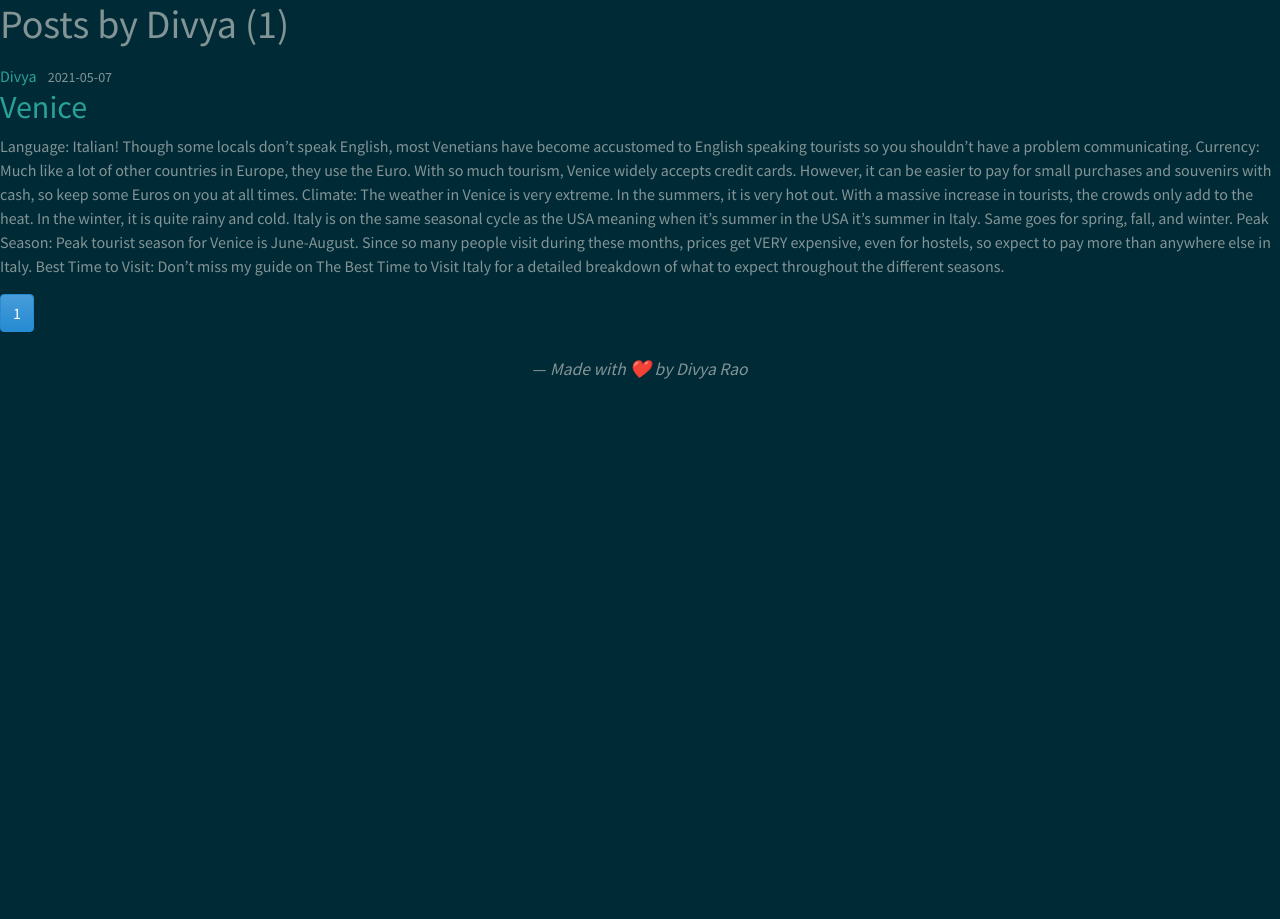
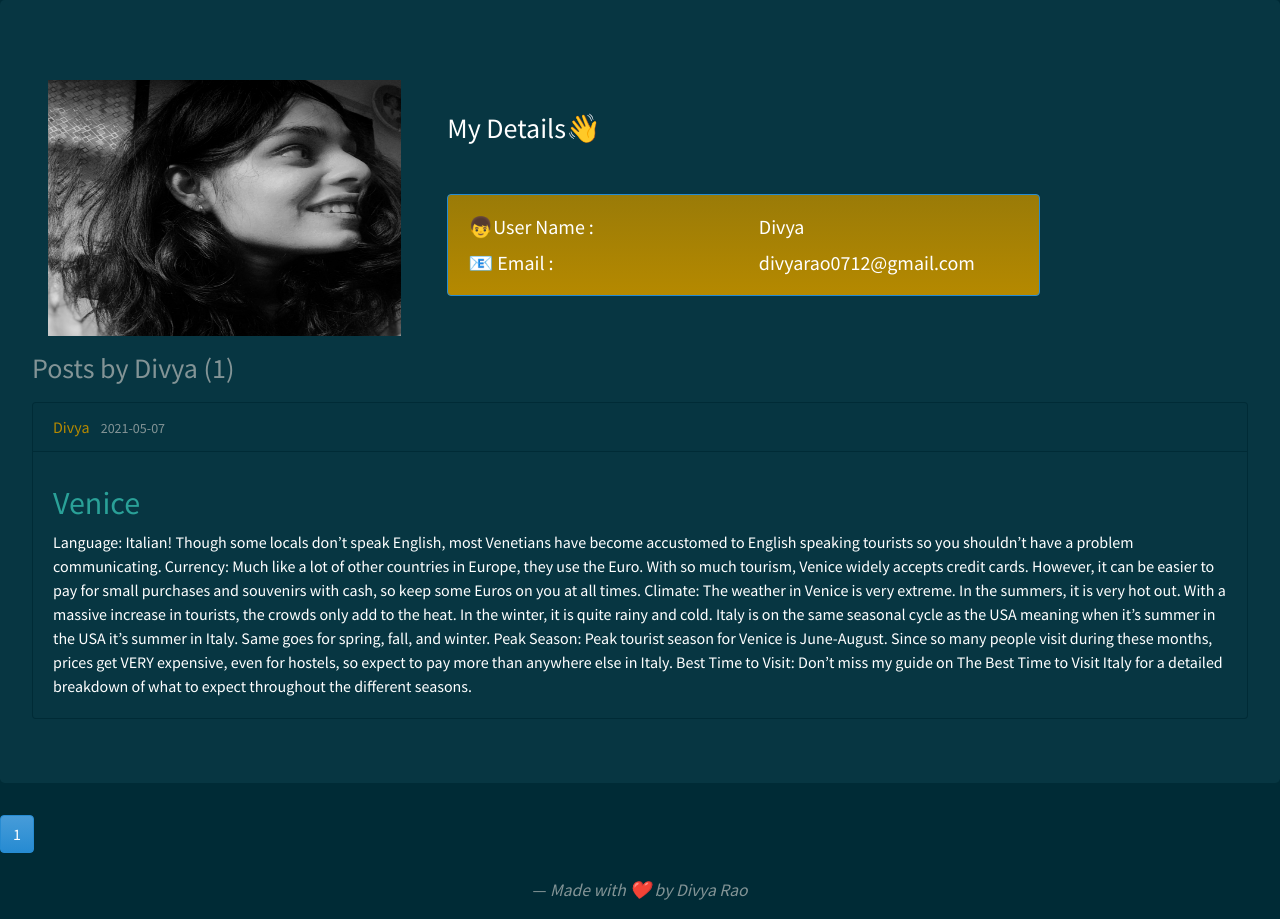
Before and after one commit to dsrao711/Yomadic, a Flask app: a page that uses flaskapp/templates/user_posts.html in a window 1280 px wide. Shown: the part 56-975 px from the top of the page. Before the commit the page ends 435 px from the top, so only its background shows below. Run offline with Flask 2, Linux system fonts and the light colour scheme; data comes from the database, SQL or seed files in the repository; some libraries are stand-ins or nearby versions.

Commit message:
User posts section addedc

```diff
--- a/flaskapp/routes.py
+++ b/flaskapp/routes.py
@@ -165,4 +165,5 @@ def user_posts(username):
     posts = Post.query.filter_by(author=user)\
         .order_by(Post.date_posted.desc())\
         .paginate(page=page, per_page=5)
-    return render_template('user_posts.html', posts=posts, user=user)
+    image_file_user = url_for('static', filename='/profile_pics/' + user.image_file)
+    return render_template('user_posts.html', posts=posts, user=user , imagefile = image_file_user)
--- a/flaskapp/templates/user_posts.html
+++ b/flaskapp/templates/user_posts.html
@@ -1,19 +1,59 @@
 {% extends "layout.html" %} {% block content %}
 
-<h1 class="mb-3">Posts by {{ user.username }} ({{ posts.total }})</h1>
-{% for post in posts.items %}
 
-<article class="media content-section">
-    <div class="media-body">
-        <div class="article-metadata">
-            <a class="mr-2" href="{{ url_for('user_posts', username=post.author.username) }}">{{ post.author.username }}</a>
-            <small class="text-muted">{{ post.date_posted.strftime('%Y-%m-%d') }}</small>
+<div class="jumbotron">
+    <div class="row">
+        <div class="col-lg-4">
+            <img src="{{ imagefile }}" class="img-responsive p-3" style="width:100% ; height:18rem;">
         </div>
-        <h2><a class="article-title" href="{{ url_for('post', post_id=post.id) }}">{{ post.title }}</a></h2>
-        <p class="article-content">{{ post.content }}</p>
+        <div class="col-lg-6 mt-5">
+            <h3 class="text-white">My Details👋</h3>
+            <div class="card border-info mt-5 bg-gradient-primary" style="max-width: 100%">
+                <div class="card-body ">
+                    <div class="row">
+                        <div class="col-lg-6">
+                            <h5 class="card-title  text-white">👦User Name : </h5>
+                            <h5 class="card-text text-white">📧 Email :</h5>
+                        </div>
+                        <div class="col-lg-6">
+                            <h5 class="card-title text-white">{{user.username }}</h5>
+                            <h5 class="card-text  text-white">{{user.email }}</h5>
+                        </div>
+
+                    </div>
+                </div>
+            </div>
+        </div>
     </div>
-</article>
 
-{% endfor %} {% for page_num in posts.iter_pages(left_edge=1, right_edge=1, left_current=1, right_current=2) %} {% if page_num %} {% if posts.page == page_num %}
+    <div class="row">
+        <div class="col-lg-12">
+            <h3 class="mb-3 ">Posts by {{ user.username }} ({{ posts.total }})</h3>
+        </div>
+    </div>
+    <div class="row">
+        <div class="col-lg-12">
+            {% for post in posts.items %}
+            <div class="card text-white bg-dark " style="max-width: 100%;">
+                <div class="card-header">
+                    <a class="mr-2 text-primary" href="{{ url_for('user_posts', username=post.author.username) }}">{{ post.author.username }}</a>
+                    <small class="text-muted">{{ post.date_posted.strftime('%Y-%m-%d') }}</small>
+                </div>
+
+                <div class="card-body">
+                    <h4 class="card-title">
+                        <h2><a class="article-title" href="{{ url_for('post', post_id=post.id) }}">{{ post.title }}</a></h2>
+                    </h4>
+                    <p class="card-text">{{ post.content }}</p>
+                </div>
+            </div>
+            {% endfor %}
+        </div>
+    </div>
+</div>
+
+
+</div>
+{% for page_num in posts.iter_pages(left_edge=1, right_edge=1, left_current=1, right_current=2) %} {% if page_num %} {% if posts.page == page_num %}
 <a class="btn btn-info mb-4" href="{{ url_for('user_posts', username=user.username, page=page_num) }}">{{ page_num }}</a> {% else %}
 <a class="btn btn-outline-info mb-4" href="{{ url_for('user_posts', username=user.username, page=page_num) }}">{{ page_num }}</a> {% endif %} {% else %} ... {% endif %} {% endfor %} {% endblock content %}
```
